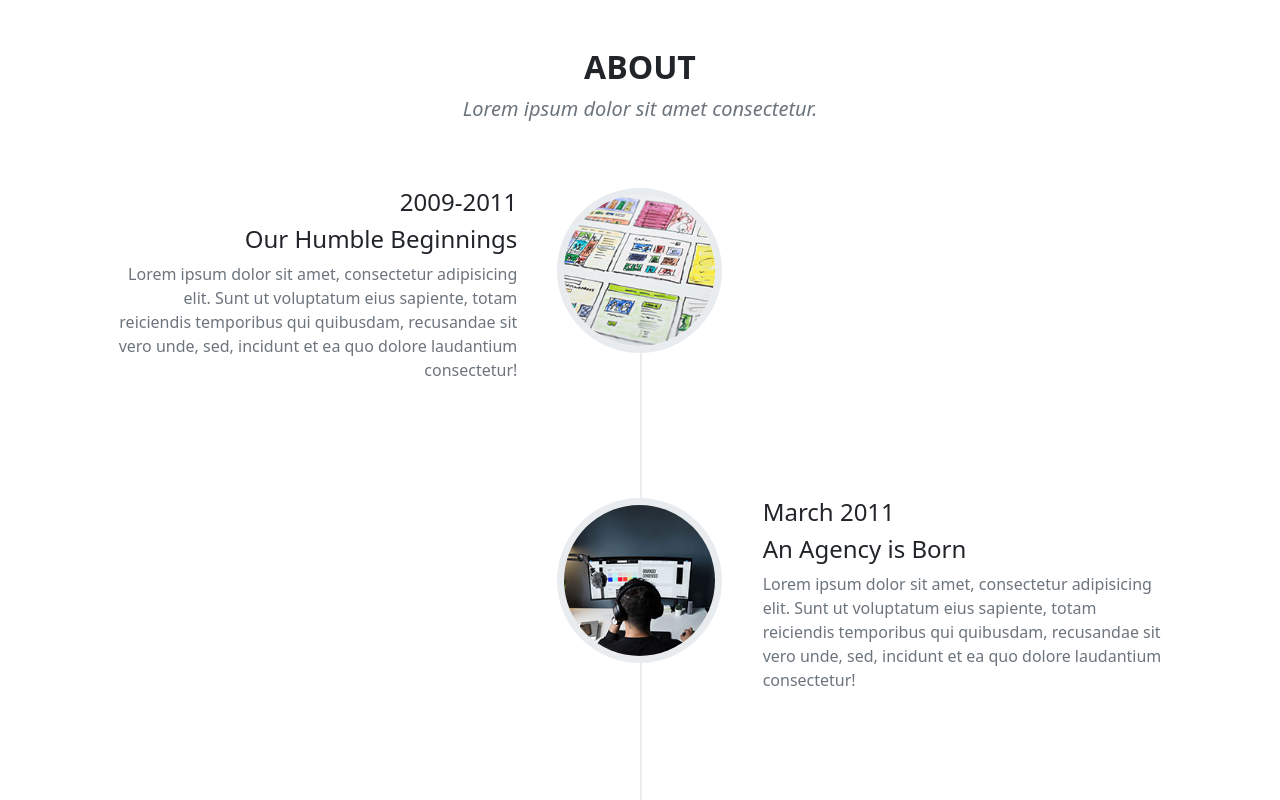
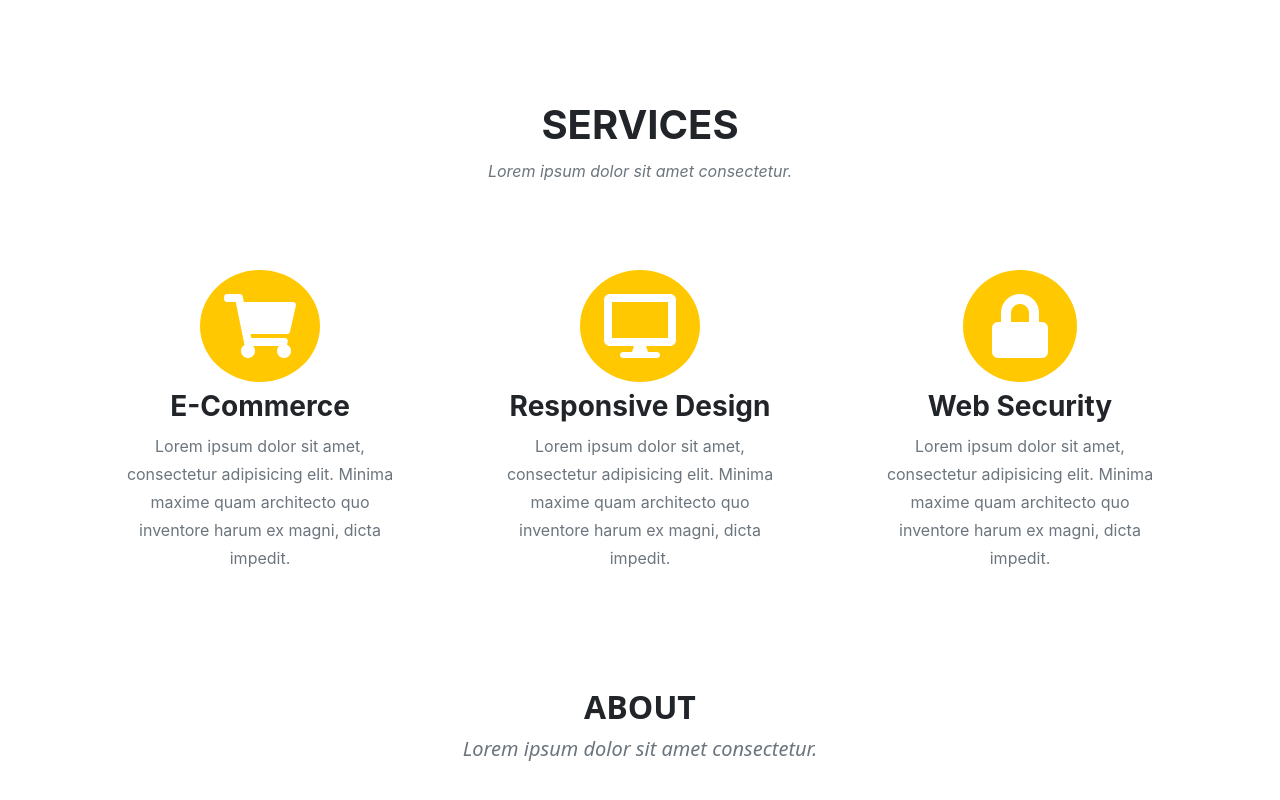
Before and after one commit to Akuma1991/Agency, a plain HTML site: page index.html in a window 1280 px wide. Shown: the top 800 px of the page. Drawn offline with Linux system fonts and the light colour scheme.

Commit message:
services

```diff
--- a/css/style.css
+++ b/css/style.css
@@ -17,6 +17,45 @@
 
 
 
+.serv-title {
+    margin-top: 2.2rem;
+    }
+    .serv-title p{
+        font-style: italic;
+    }
+    .services h2{
+        font-size: 2.5rem;
+        font-weight: 700;
+    }
+    .services h3{
+        font-weight: 700;
+    }
+    .services{
+        height: 80vh;
+     display: flex;
+      flex-direction: column;
+      font-family: "Montserrat", -apple-system, BlinkMacSystemFont, "Segoe UI", Roboto, "Helvetica Neue", Arial, sans-serif, "Apple Color Emoji", "Segoe UI Emoji", "Segoe UI Symbol", "Noto Color Emoji";
+
+    }
+
+    .serv-content{
+        padding: 1rem;
+        /* background-color: aqua; */
+        /* margin-top: 4rem; */
+    }
+    .serv-content p ,.services p{
+        color: #6c757d !important;
+        line-height: 1.75;
+        font-family: Roboto Slab, -apple-system, BlinkMacSystemFont, Segoe UI, Roboto, Helvetica Neue, Arial, sans-serif, Apple Color Emoji, Segoe UI Emoji, Segoe UI Symbol, Noto Color Emoji;
+    }
+    .serv-content i{
+        font-size: 4rem !important;
+        color: white;
+        background-color: #ffc800;;
+    }
+    .fa-lock{
+        padding:1.5rem  1.8rem !important;
+    }
 
 
 
--- a/index.html
+++ b/index.html
@@ -34,6 +34,49 @@
 
 
 
+    <section class="services ">
+
+
+        <div class="container m-auto text-center">
+          <div class="row mt-5">
+            <div class="col-sm-12">
+                <div class="serv-title">
+                    <h2>SERVICES</h2>
+                    <P class="">Lorem ipsum dolor sit amet consectetur.</P>
+                </div>
+          </div>
+            </div>
+       </div>
+        <div class="container text-center">
+            <div class="row ">
+
+               <div class="col-md-4  p-1">
+                    <div class="serv-content p-5">
+                        <i class="fas fa-shopping-cart p-4  rounded-circle "></i>
+                        <h3 class="my-2">E-Commerce</h3>
+                        <p>Lorem ipsum dolor sit amet, consectetur adipisicing elit. Minima maxime quam architecto quo inventore harum ex magni, dicta impedit.</p>
+                    </div>
+               </div>
+
+               <div class="col-md-4 p-1">
+                <div class="serv-content p-5">
+                    <i class="fas fa-desktop p-4  rounded-circle"></i>
+                    <h3 class="my-2">Responsive Design</h3>
+                    <p>Lorem ipsum dolor sit amet, consectetur adipisicing elit. Minima maxime quam architecto quo inventore harum ex magni, dicta impedit.</p>
+                </div>
+           </div>
+
+           <div class="col-md-4 p-1">
+            <div class="serv-content p-5">
+                <i class="fas fa-lock    rounded-circle"></i>
+                <h3 class="my-2">Web Security</h3>
+                <p>Lorem ipsum dolor sit amet, consectetur adipisicing elit. Minima maxime quam architecto quo inventore harum ex magni, dicta impedit.</p>
+            </div>
+       </div>
+
+            </div>
+        </div>
+    </section>
 
 
 
```
